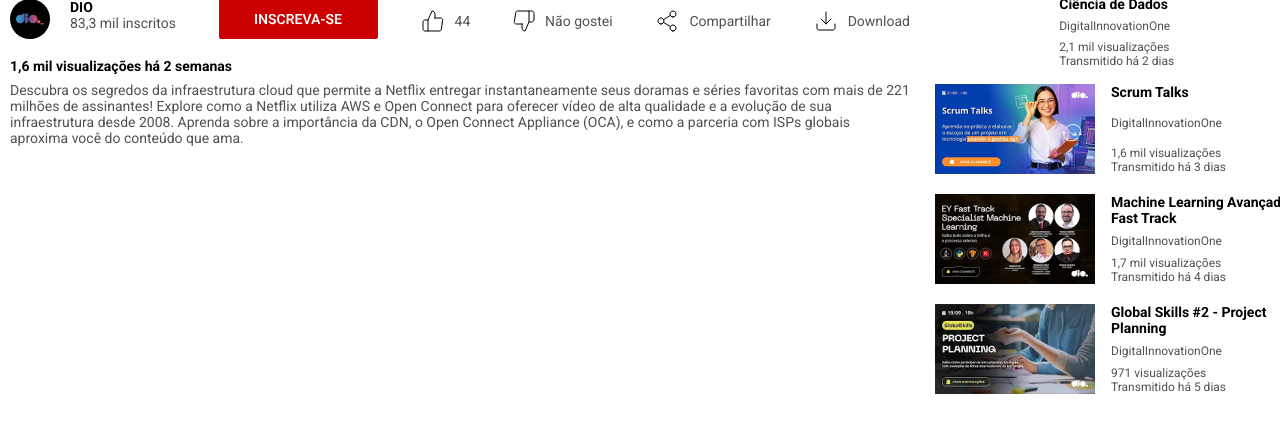
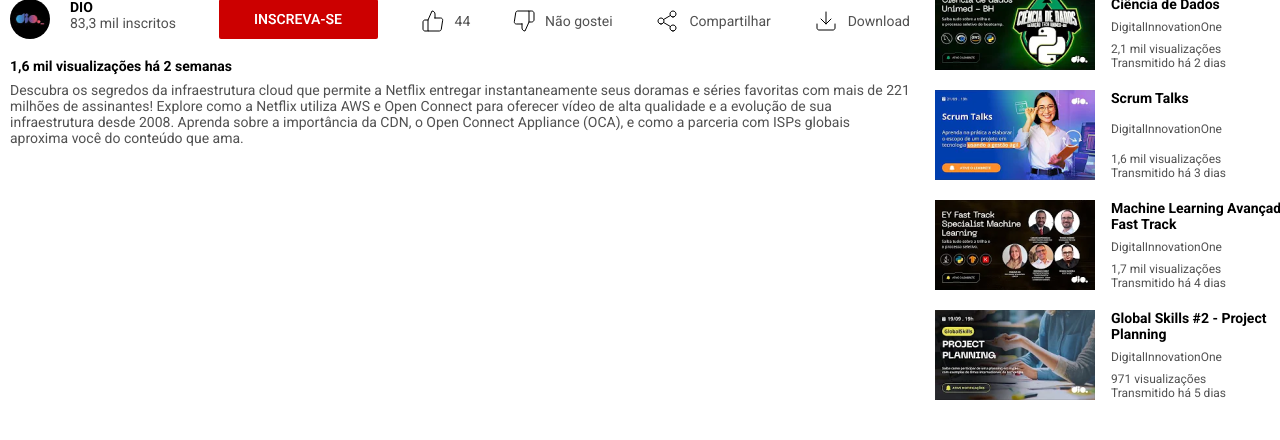
Before and after one commit to pedrobinelo/Clonando-Youtube, a plain HTML site: page index.html in a window 1280 px wide. Shown: the part 646-1086 px from the top of the page. Drawn offline with Linux system fonts and the light colour scheme.

Commit message:
Update index.html

```diff
--- a/index.html
+++ b/index.html
@@ -180,7 +180,7 @@
             </div>
             <div class="thumbnail">
                 <div class="video-thumbnail">
-                    <img src="assets/images/Thumb (1).png" alt="Video da DIO">
+                    <img src="assets/images/Thumb.png" alt="Video da DIO">
                 </div>
                 <div class="info-thumbnail">
                     <h2>Geração Tech Unimed - BH - Ciência de Dados</h2>
```
